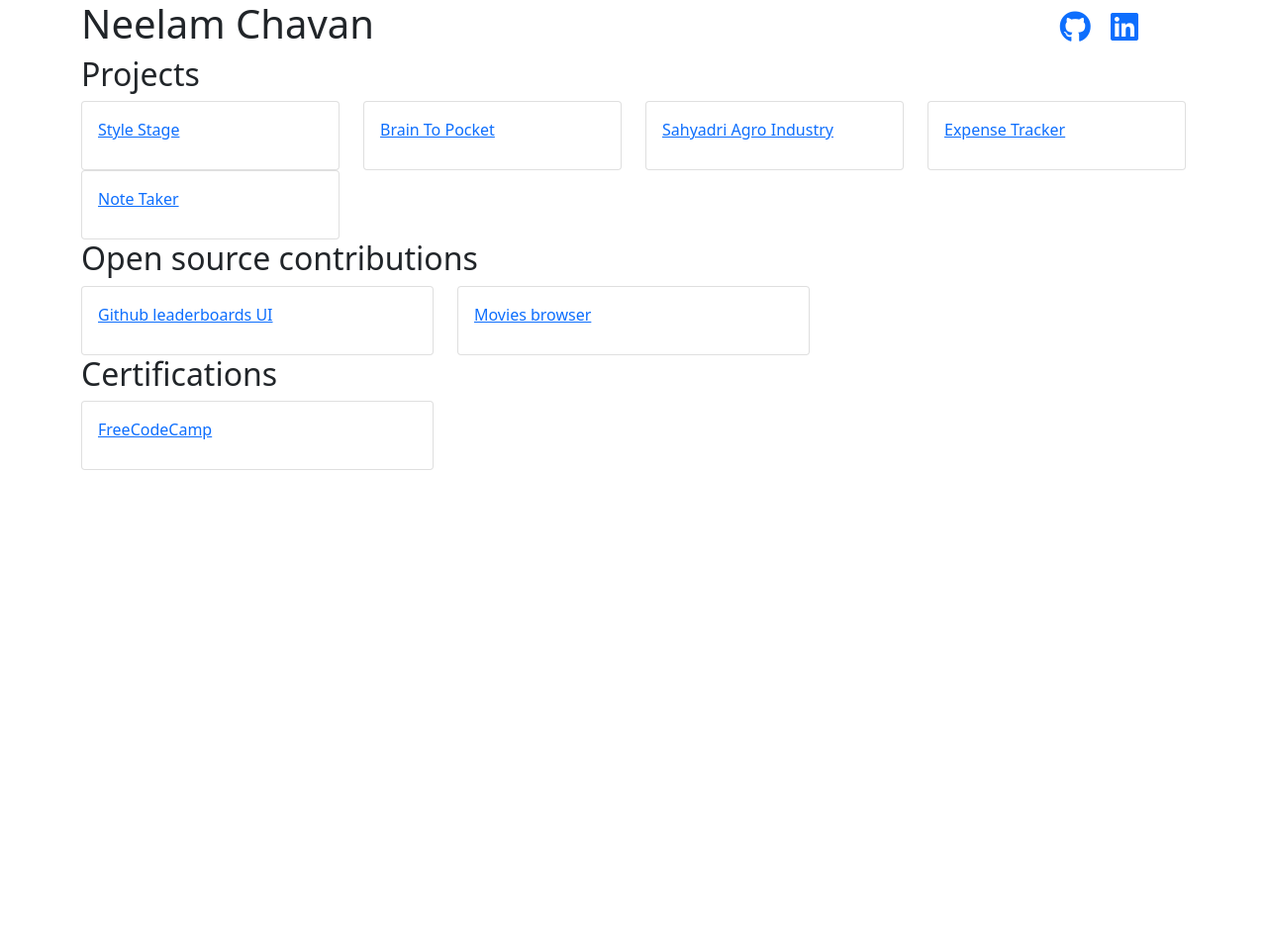
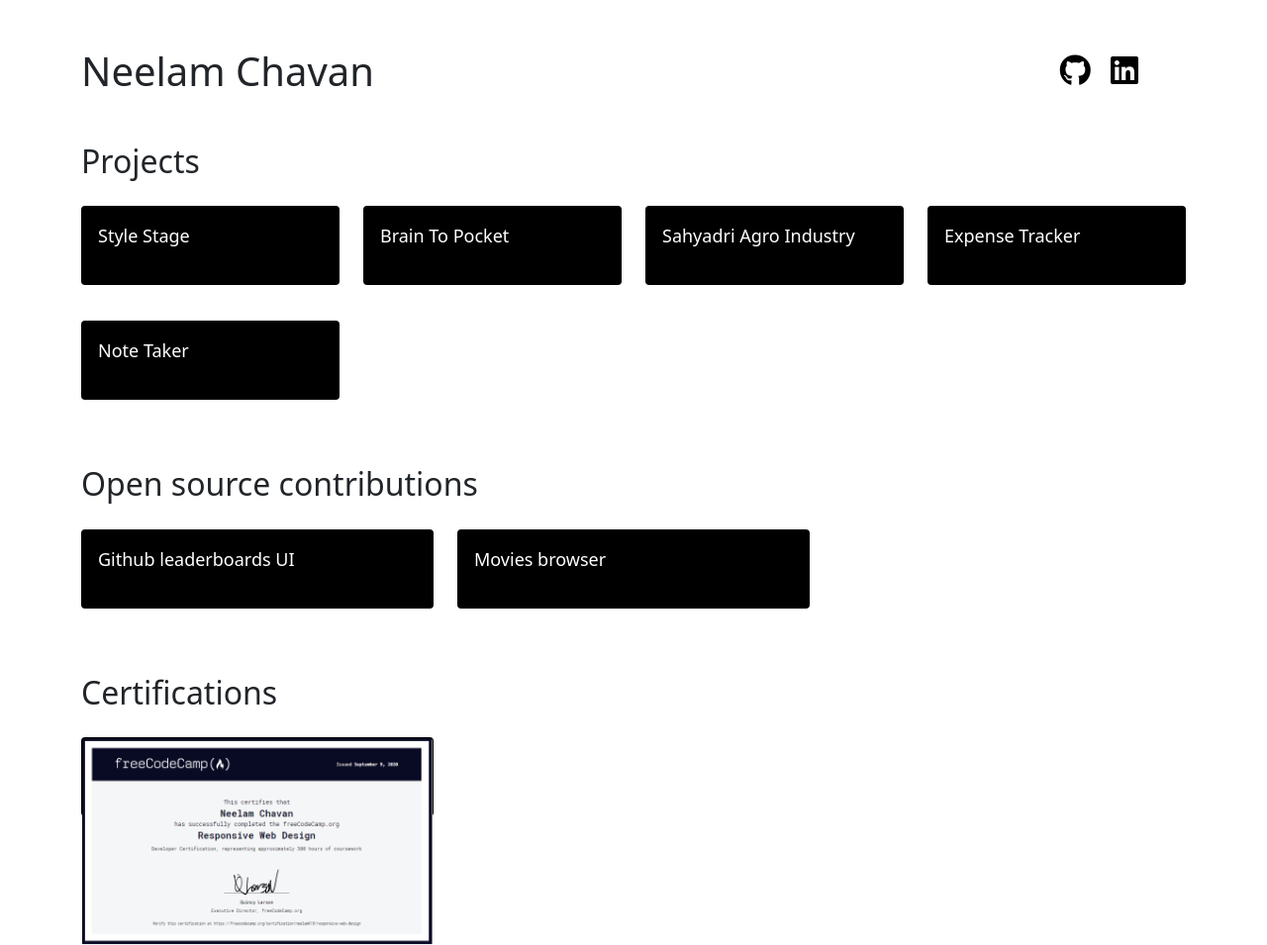
Before and after one commit to Neelam618/Personal-Website, a plain HTML site: page index.html in a window 1280 px wide. Shown: the whole page at 99% size. Before the commit the page ends 800 px from the top, so only its background shows below. Drawn offline with nearby package versions, Linux system fonts and the light colour scheme.

Commit message:
columns changed

```diff
--- a/index.html
+++ b/index.html
@@ -7,15 +7,14 @@
     <link href="https://cdn.jsdelivr.net/npm/bootstrap@5.0.0-beta1/dist/css/bootstrap.min.css" rel="stylesheet" integrity="sha384-giJF6kkoqNQ00vy+HMDP7azOuL0xtbfIcaT9wjKHr8RbDVddVHyTfAAsrekwKmP1" crossorigin="anonymous">
     <link rel="stylesheet" href="https://pro.fontawesome.com/releases/v5.10.0/css/all.css" integrity="sha384-AYmEC3Yw5cVb3ZcuHtOA93w35dYTsvhLPVnYs9eStHfGJvOvKxVfELGroGkvsg+p" crossorigin="anonymous"/>
     <link rel="stylesheet" href="style.css">
-
 </head>
 <body>
     <div class="container d-flex justify-content-between align-items-center">
             <div>
-                <h1>Neelam Chavan</h1>
+                <h1 class="my-5">Neelam Chavan</h1>
             </div>
             <div class="icons mx-sm-5">
-                <a href="" class="mx-sm-3"><i class="fab fa-github fa-2x"></i></a>
+                <a href="https://github.com/Neelam618" class="mx-sm-3"><i class="fab fa-github fa-2x"></i></a>
                 <a href=""><i class="fab fa-linkedin fa-2x"></i></a>
             </div>
     </div>
@@ -24,33 +23,35 @@
             <h2>Projects</h2>
             <div class="row">
                 <div class="col-md-4 col-lg-3">
-                    <a href="" class="card">
-                        <div class="card-body">Style Stage</div>
+                    <a href="https://stylestage.dev/styles/floral-vibes/" target="_blank" class="card">
+                        <div class="card-body">
+                            <div class="card-title">Style Stage</div>
+                        </div>
                     </a>
                 </div>
                 <div class="col-md-4 col-lg-3">
-                    <a href="" class="card">
+                    <a href="https://brain2pocket.in/" target="_blank" class="card">
                         <div class="card-body">
                             <div class="card-title">Brain To Pocket</div>
                         </div>
                     </a>
                 </div>
                 <div class="col-md-4 col-lg-3">
-                    <a href="" class="card">
+                    <a href="https://neelam618.github.io/Sahyadri-Agro-Industry/" target="_blank" class="card">
                         <div class="card-body">
                             <div class="card-title">Sahyadri Agro Industry</div>
                         </div>
                     </a>
                 </div>
                 <div class="col-md-4 col-lg-3">
-                    <a href="" class="card">
+                    <a href="https://neelam618.github.io/Expense-tracker/" target="_blank" class="card">
                         <div class="card-body">
                             <div class="card-title">Expense Tracker</div>
                         </div>
                     </a>
                 </div>
                 <div class="col-md-4 col-lg-3">
-                    <a href="" class="card">
+                    <a href="https://neelam618.github.io/Note-Taker/" target="_blank" class="card">
                         <div class="card-body">
                             <div class="card-title">Note Taker</div>
                         </div>
@@ -58,31 +59,29 @@
                 </div>
 
             </div>
-            <h2>Open source contributions</h2>
+            <h2 class="mt-5">Open source contributions</h2>
             <div class="row">
-                <div class="col-sm-4">
-                    <a href="" class="card">
+                <div class="col-md-4">
+                    <a href="" target="_blank" class="card">
                         <div class="card-body">
                             <div class="card-title">Github leaderboards UI</div>
                         </div>
                     </a>
                 </div>
-                <div class="col-sm-4">
-                    <a href="" class="card">
+                <div class="col-md-4">
+                    <a href="" target="_blank" class="card">
                         <div class="card-body">
                             <div class="card-title">Movies browser</div>
                         </div>
                     </a>
                 </div>
             </div>
-            <h2>Certifications</h2>
+            <h2 class="mt-5">Certifications</h2>
             <div class="row">
                 <div class="col-sm-4">
-                    <a href="" class="card">
-                        <div class="card-body">
-                            <div class="card-title">FreeCodeCamp</div>
-                            <img src="" alt="">
-                        </div>
+                    <a href="https://www.freecodecamp.org/certification/neelam618/responsive-web-design" target="_blank" class="card">
+                        <img src="fcc.png" alt="" class="card-img-top">
+
                     </a>
                 </div>
             </div>
--- a/style.css
+++ b/style.css
@@ -1,3 +1,13 @@
 .card{
-    height: 70px;
+    height: 80px;
+    color: white;
+    background-color: black;
+    transition: ease;
+    margin: 1em 0;
+    font-size: large;
+    text-decoration: none;
+
 }
+.fab{
+    color: black;
+}
```
Also changed, not shown: fcc.PNG (added).
